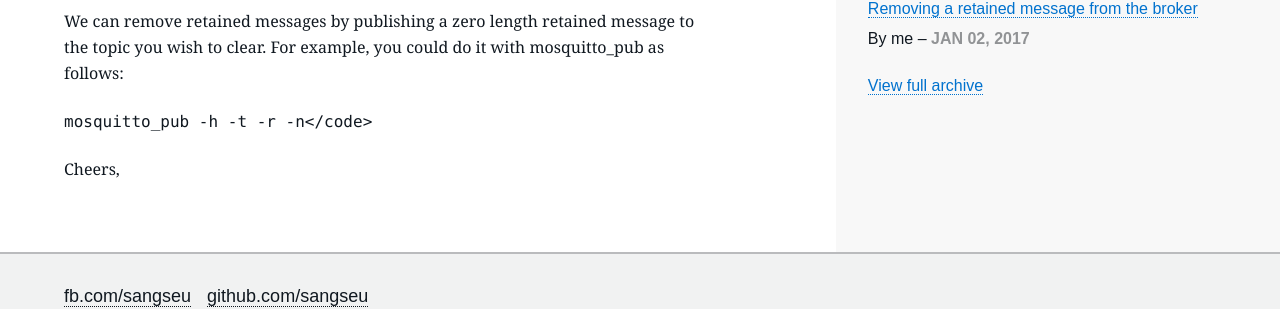
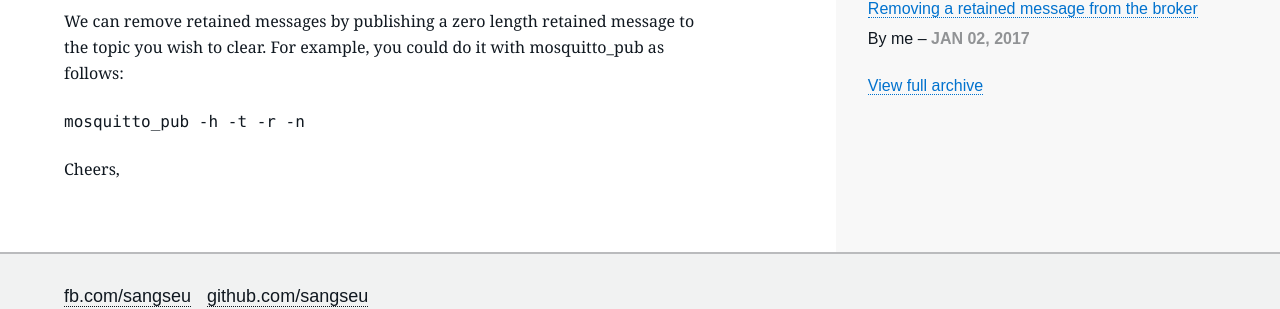
Before and after one commit to sangseu/14Apr_sangseu.github.io, a Jekyll site: the page built from _posts/2017-01-02-Removing a retained message from the broker.md, in a window 1280 px wide. Shown: the part 247-556 px from the top of the page. Built offline with Jekyll 4.4.1, drawn with Linux system fonts in a browser that asks for light colours; nearby versions of some CDN libraries; some web fonts are replaced.

Commit message:
Update 2017-01-02-Removing a retained message from the broker.md

```diff
--- a/_posts/2017-01-02-Removing a retained message from the broker.md
+++ b/_posts/2017-01-02-Removing a retained message from the broker.md
@@ -9,10 +9,10 @@
 
 ##Removing a retained message from the broker
 
-<p>We can remove retained messages by publishing a zero length retained
+We can remove retained messages by publishing a zero length retained
 message to the topic you wish to clear. For example, you could do it
-with mosquitto_pub as follows:</p>
+with mosquitto_pub as follows:
 
-<code>mosquitto_pub -h <host> -t <topic> -r -n</code>
+<code>mosquitto_pub -h <host> -t <topic> -r -n
 
-<p>Cheers,</p>
+Cheers,
```
